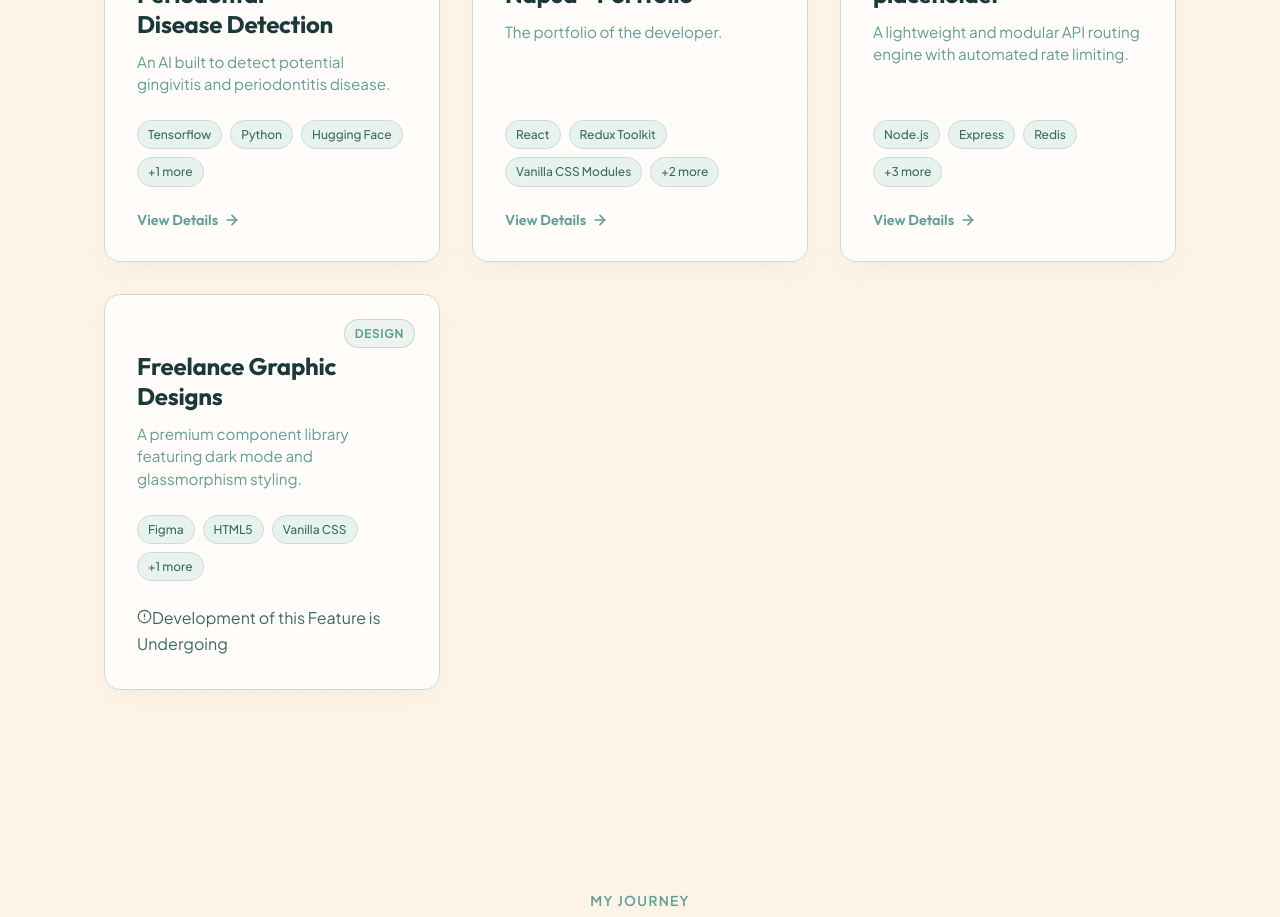
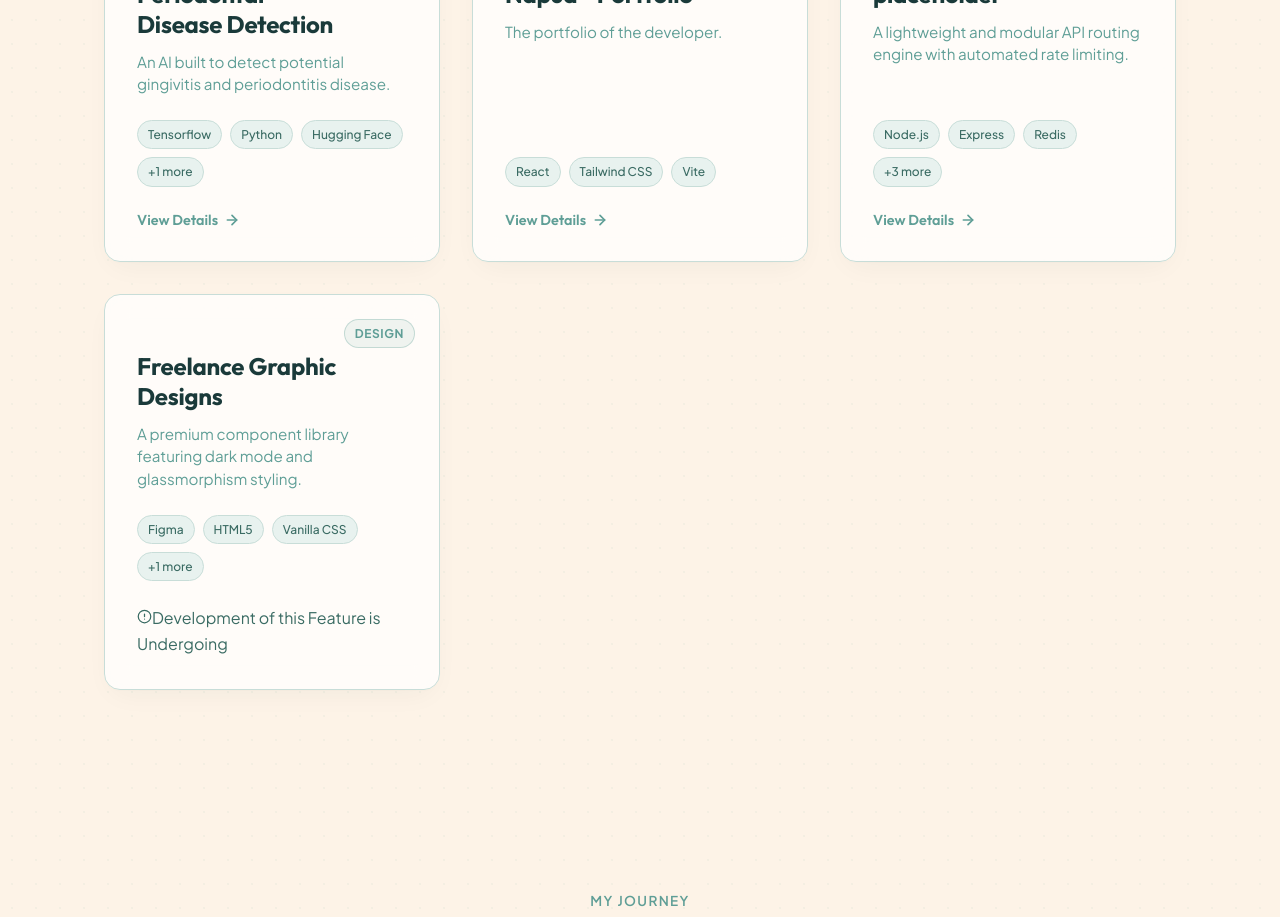
Before and after one commit to PatsyJoseph/portfolio, a React (Vite) app: page / in a window 1280 px wide. Shown: the part 2200-3117 px from the top of the page. Built offline with nearby package versions, Linux system fonts and the light colour scheme.

Commit message:
Update Projects.jsx

```diff
--- a/src/components/Projects.jsx
+++ b/src/components/Projects.jsx
@@ -22,14 +22,14 @@ const mockProjects = [
     category: 'Frontend',
     shortDesc: 'The portfolio of the developer.',
     longDesc: 'A responsive portfolio of me, Patrick Joseph Napud. It contains an interactive slideshow with a built-in contact feature for visitors. Everything in this portfolio is hardcoded.',
-    tech: ['React', 'Redux Toolkit', 'Vanilla CSS Modules', 'Framer Motion', 'Vite'],
+    tech: ['React', 'Tailwind CSS', 'Vite'],
     features: [
       'Fluid page and responsive transitions',
       'Optimized image loading and blur placeholders',
       'Fully responsive, mobile-first design system',
     ],
-    demoLink: 'https://example.com',
-    githubLink: 'https://github.com'
+    demoLink: 'https://vercel.com/patzys-projects/portfolio',
+    githubLink: 'https://github.com/PatsyJoseph/portfolio'
   },
   {
     id: 3,
```
